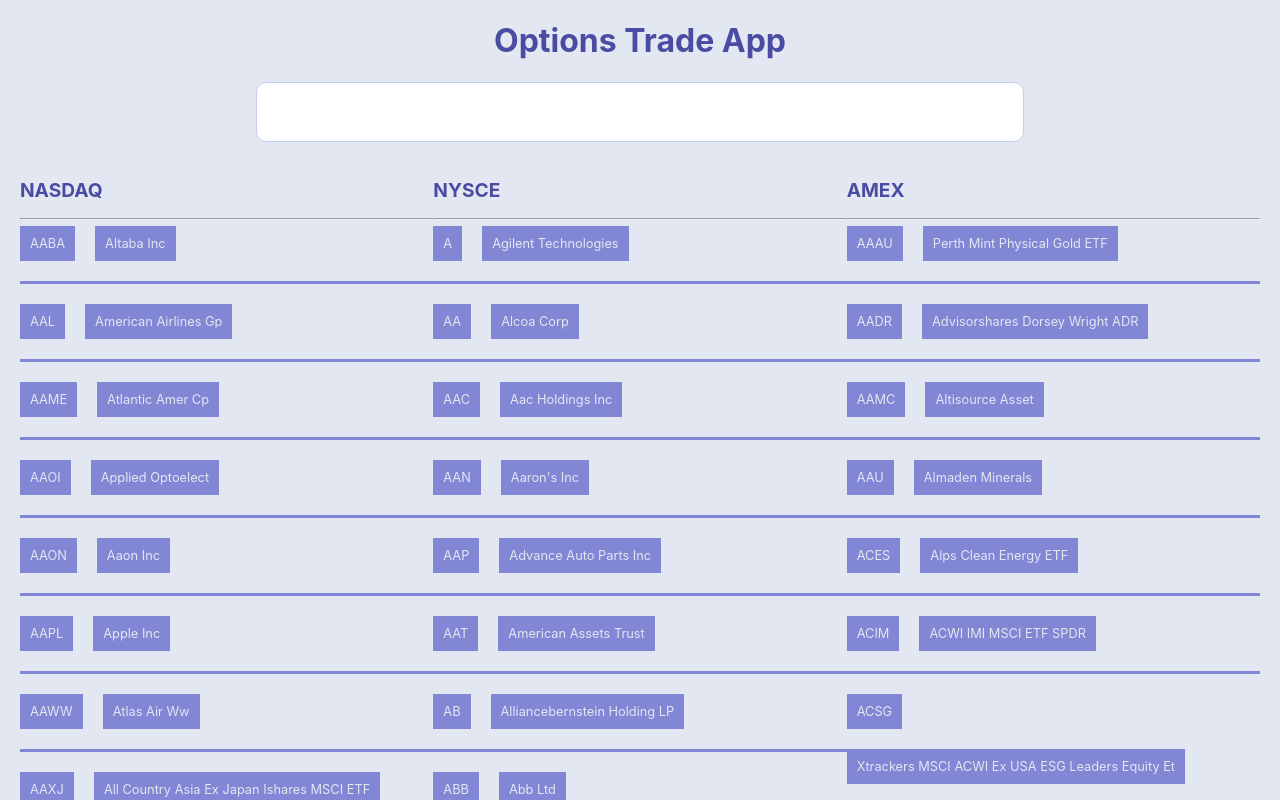
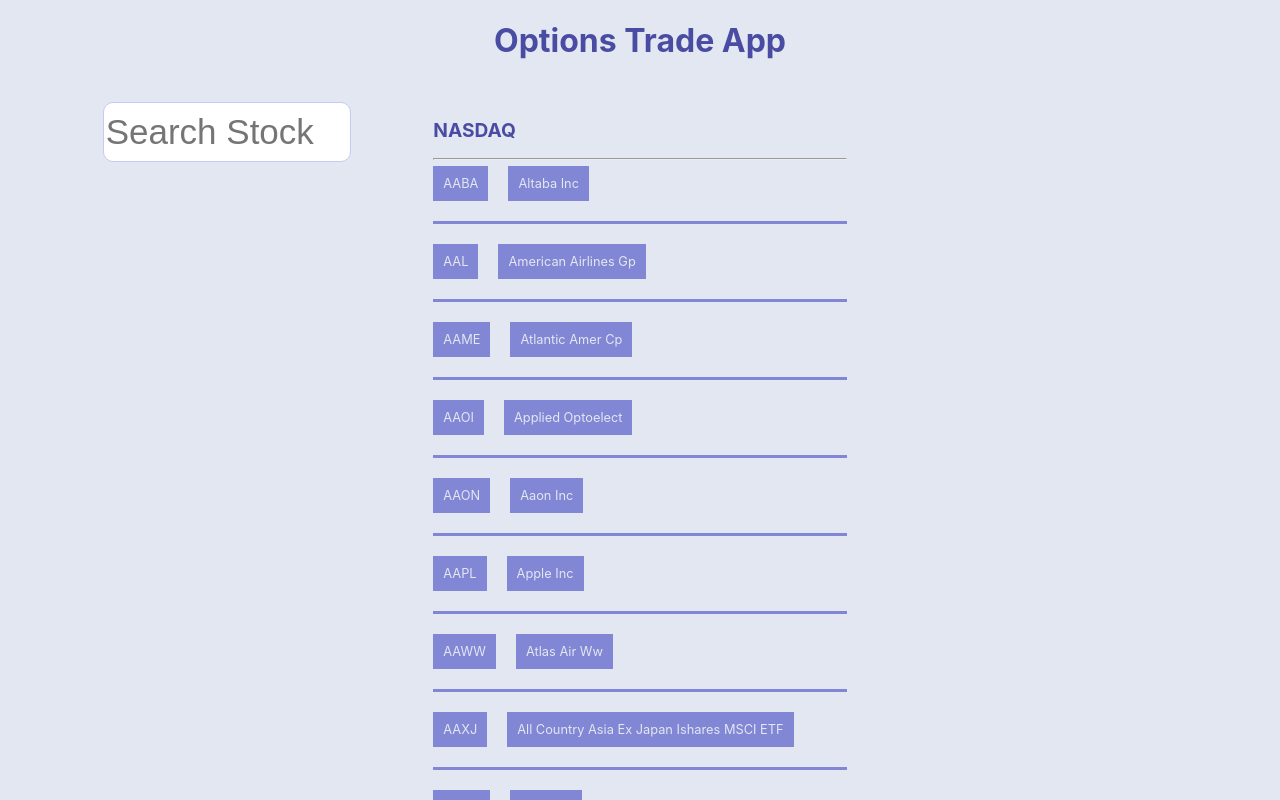
Before and after one commit to manny516/option_td, a React (Create React App) app in the folder trade_options/: page / in a window 1280 px wide. Shown: the top 800 px of the page. Built offline with nearby package versions, Linux system fonts and the light colour scheme.

Commit message:
revert changes

```diff
--- a/trade_options/src/comp/FilterSearch.js
+++ b/trade_options/src/comp/FilterSearch.js
@@ -43,9 +43,11 @@
 
 			});
 
-		return nasSearchData;
+		console.log(nasSearchData);
 		//console.log(amexSearchData);
 		//console.log(nysceSearchData);
+
+
 	}
 
 	render(){
@@ -55,7 +57,7 @@
 			<React.Fragment>
 
 				<div className="ticker-filter">
-					<input type="text" name="filter-search"/>
+					<input type="text" placeholder={this.state.value} onChange={this.handleChange} onKeyUp={this.outPut} name="filter-search"/>
 				</div>
 
 
--- a/trade_options/src/css/main.scss
+++ b/trade_options/src/css/main.scss
@@ -30,7 +30,7 @@
 }
 
 
-.ticker-display{
+.comp-wrapper{
 	display: grid;
 	grid-template-columns : 2fr 2fr 2fr;
 	grid-colum-gap : 2%;
```
